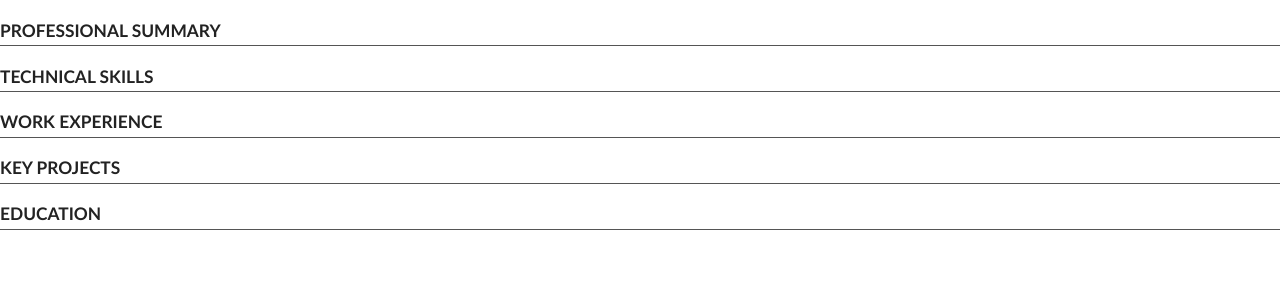
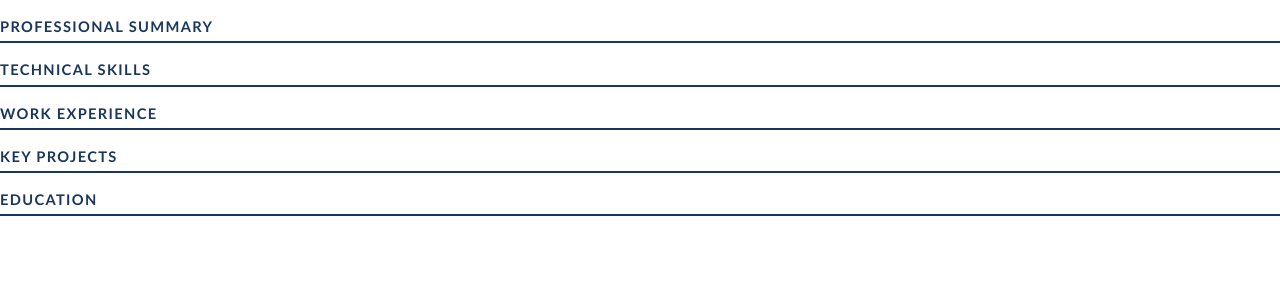
Before and after one commit to PatrykQuantumNomad/jobs, a FastAPI app: template webapp/templates/resume/resume_template.html in a window 1280 px wide. Shown: the top 300 px of the page. Run offline with FastAPI, Linux system fonts and the light colour scheme; the template is opened without the code that fills it, so the values that code supplies are empty.

Commit message:
feat(006-01): improve PDF template CSS for professional layout and pagination
- Add page-break-inside/break-inside avoid on all sections (experience, skills, projects, education)
- Add page-break-after avoid on h2 to prevent orphaned section headers
- Use dark navy accent color for section headers and skill categories
- Make links underlined and clickable with WeasyPrint-compatible styles
- Tighten margins (0.5in/0.6in) for better 2-page content fit
- Add justified summary text, improved typography, and overflow safety

Co-Authored-By: Claude Opus 4.6 <noreply@anthropic.com>

```diff
--- a/webapp/templates/resume/resume_template.html
+++ b/webapp/templates/resume/resume_template.html
@@ -6,7 +6,7 @@
     <style>
         @page {
             size: letter;
-            margin: 0.6in 0.7in;
+            margin: 0.5in 0.6in;
         }
 
         * {
@@ -18,88 +18,120 @@
         body {
             font-family: 'Calibri', 'Carlito', 'Helvetica Neue', Arial, sans-serif;
             font-size: 10pt;
-            line-height: 1.4;
-            color: #333;
+            line-height: 1.45;
+            color: #2d2d2d;
+            -webkit-font-smoothing: antialiased;
+            overflow-wrap: break-word;
+            word-wrap: break-word;
         }
 
         h1 {
-            font-size: 18pt;
-            font-weight: bold;
+            font-size: 20pt;
+            font-weight: 700;
+            text-align: center;
+            color: #1a1a1a;
+            letter-spacing: 0.5pt;
             margin: 0;
-            text-align: center;
-            color: #111;
         }
 
         .contact-info {
             text-align: center;
             font-size: 9pt;
-            color: #555;
+            color: #4a5568;
             margin-top: 4pt;
+            line-height: 1.6;
         }
 
         .contact-info a {
             color: #2563eb;
-            text-decoration: none;
+            text-decoration: underline;
+        }
+
+        /* Explicit link styling for WeasyPrint PDF rendering */
+        a {
+            color: #2563eb;
+            text-decoration: underline;
+        }
+        a[href]::after {
+            content: none;
         }
 
         h2 {
-            font-size: 13pt;
-            font-weight: bold;
+            font-size: 11pt;
+            font-weight: 700;
             text-transform: uppercase;
-            border-bottom: 1px solid #555;
-            padding-bottom: 2px;
-            margin-top: 14pt;
+            letter-spacing: 1pt;
+            color: #1a365d;
+            border-bottom: 1.5pt solid #1a365d;
+            padding-bottom: 3pt;
+            margin-top: 12pt;
             margin-bottom: 6pt;
-            color: #222;
+            page-break-after: avoid;
+            break-after: avoid;
         }
 
         .summary-text {
             margin-bottom: 4pt;
+            text-align: justify;
+            hyphens: auto;
         }
 
         .skills-section {
-            margin-bottom: 4pt;
+            page-break-inside: avoid;
+            break-inside: avoid;
+            margin-bottom: 3pt;
         }
 
         .skill-category {
-            font-weight: bold;
+            font-weight: 700;
+            color: #1a365d;
         }
 
         .experience-entry {
             page-break-inside: avoid;
-            margin-bottom: 8pt;
+            break-inside: avoid;
+            margin-bottom: 10pt;
         }
 
         .job-header {
             display: flex;
             justify-content: space-between;
-            margin-top: 8pt;
+            align-items: baseline;
+            margin-top: 6pt;
+            margin-bottom: 2pt;
         }
 
         .job-title {
-            font-weight: bold;
+            font-weight: 700;
+            color: #1a1a1a;
         }
 
         .job-company {
-            font-weight: bold;
+            font-weight: 600;
+            color: #2d3748;
         }
 
         .job-period {
             font-style: italic;
-            color: #555;
+            color: #718096;
+            font-size: 9pt;
+            white-space: nowrap;
         }
 
         ul {
-            margin: 2pt 0;
-            padding-left: 16pt;
+            margin: 3pt 0;
+            padding-left: 14pt;
         }
 
         li {
             margin-bottom: 2pt;
+            line-height: 1.4;
         }
 
         .projects-list {
-            margin-top: 2pt;
+            page-break-inside: avoid;
+            break-inside: avoid;
+            margin-top: 4pt;
         }
 
         .projects-list li {
@@ -107,7 +139,9 @@
         }
 
         .education-text {
-            margin-top: 2pt;
+            page-break-inside: avoid;
+            break-inside: avoid;
+            margin-top: 4pt;
         }
     </style>
 </head>
```
